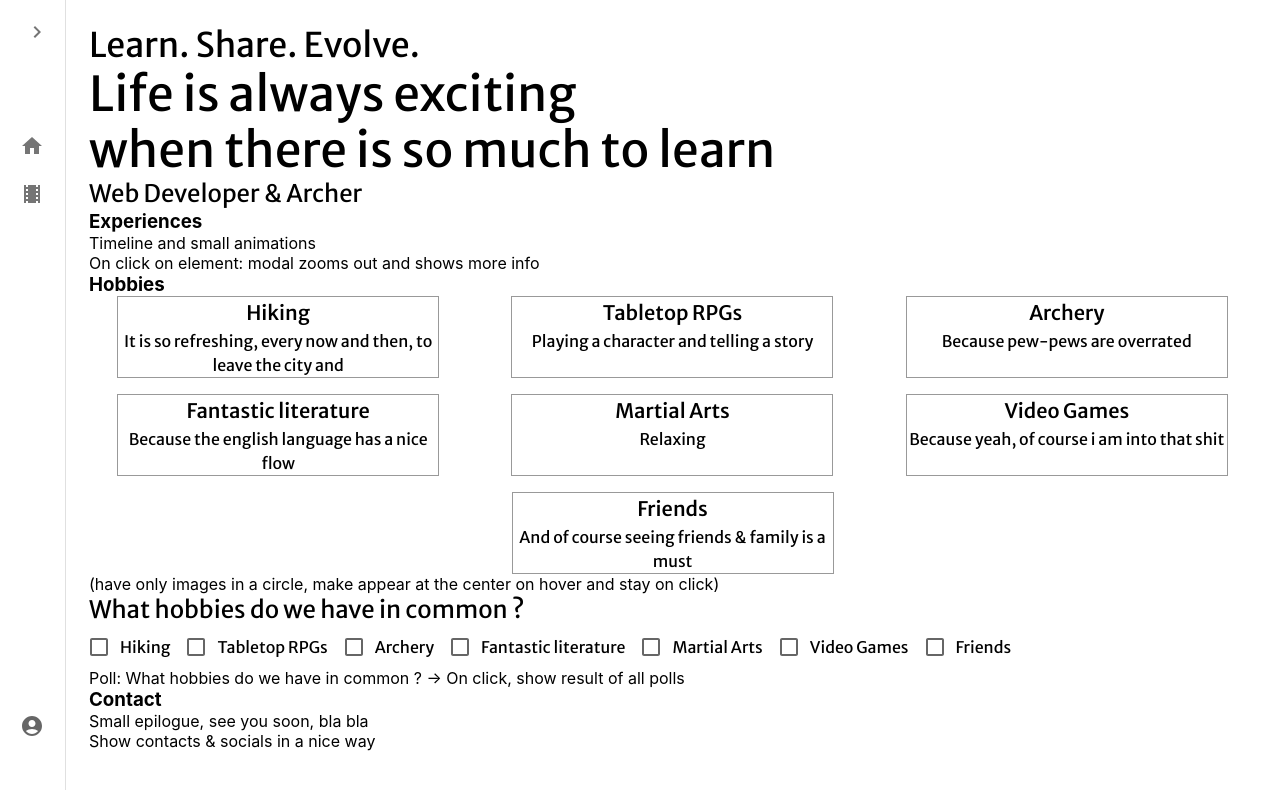
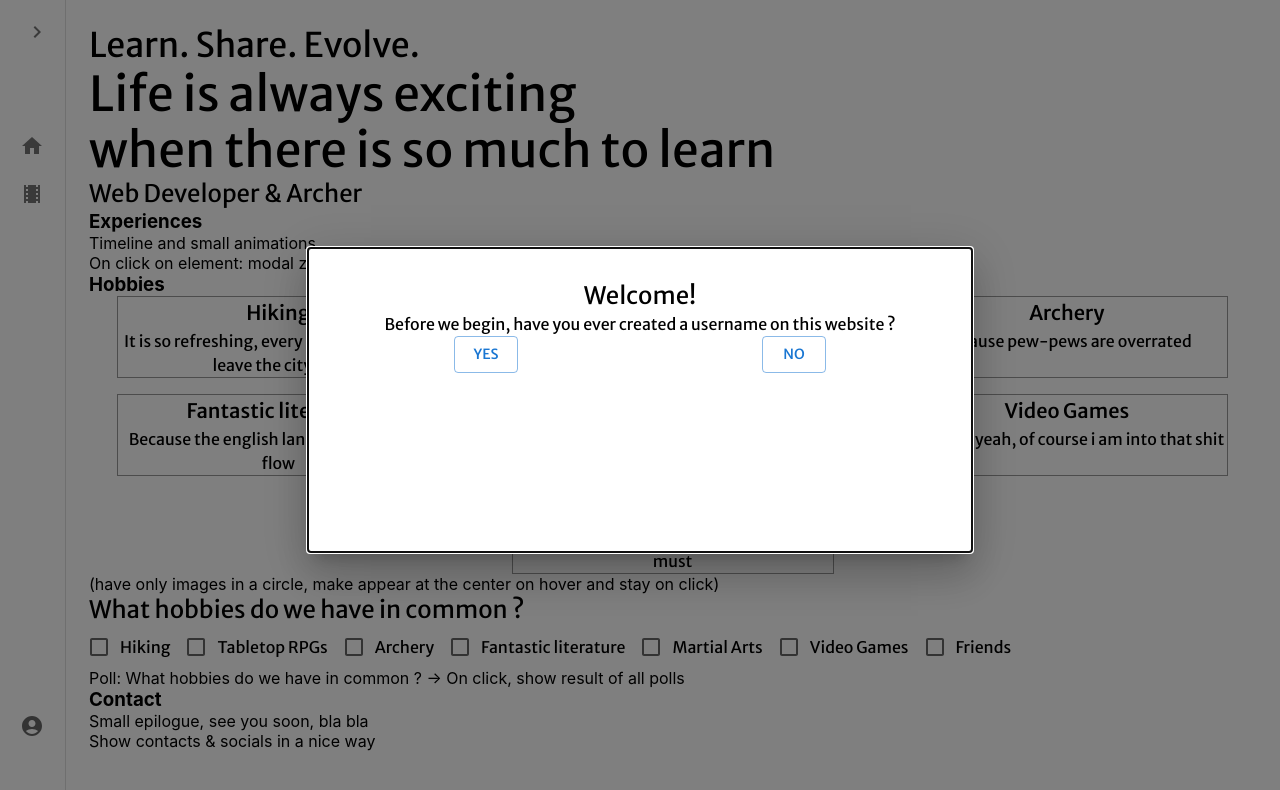
Before and after one commit to mlangumier/portfolio, a React (Create React App) app: page / in a window 1280 px wide. Shown: the top 790 px of the page. Built offline with nearby package versions, Linux system fonts and the light colour scheme.

Commit message:
Setup components for user login & creation

```diff
--- a/src/Components/CreateUser/createUser.tsx
+++ /dev/null
@@ -1,74 +0,0 @@
-import { useState } from "react";
-import Box from '@mui/material/Box';
-import { Typography } from "@mui/material";
-import Grid from '@mui/material/Grid';
-import randomNumber from 'Functions/randomNumber'
-import Button from '@mui/material/Button';
-import TextField from '@mui/material/TextField';
-
-export const CreateUser = () => {
-  const [ userName, setUsername ] = useState<string>("")
-
-  const handleUserName = (inputName: string) => {
-    setUsername(`${inputName}#${randomNumber(1000, 9999)}`)
-  }
-
-  return (
-    <Box sx={{ flexGrow: 1 }}>
-      <Typography variant="body1" component="p">Welcome, {userName || "Traveller"}! Before we begin, do you already have a username on this website ?</Typography>
-      <Grid container spacing={2} style={{textAlign:'center'}}>
-        <Grid item xs={12} md={6}>
-          <Button variant="outlined">Yes</Button>
-          <FindUserame />
-        </Grid>
-        <Grid item xs={12} md={6}>
-          <Button variant="outlined">No</Button>
-          <CreateUsername />
-        </Grid>
-      </Grid>
-    </Box>
-  )
-}
-
-// YES
-const FindUserame = () => {
-  return (
-    <Box>
-      <Typography variant="body1" component="p">Search for your username</Typography>
-      <Box>
-        <TextField id="standard-basic" label="Mathieu#1234" variant="standard" />
-        <Button variant="outlined">Confirm</Button>
-      </Box>
-      <Typography variant="body2" component="p">* Be aware that you can select or create another username by visiting your Profile</Typography>
-    </Box>
-  )
-}
-
-// NO
-const CreateUsername = () => {
-  return (
-    <Box style={{border:'1px solid #999'}}>
-      <Typography variant="body1" component="p">Let's create a username </Typography>
-      <Grid container>
-        <Grid item xs={12} sm={6}>
-          <Typography variant="body1" component="p">Choose a username </Typography>
-          <Box>
-            <TextField id="standard-basic" label="Username#1234" variant="standard" />
-            <Button variant="outlined">Create</Button>
-          </Box>
-        </Grid>
-        <Grid item xs={12} sm={6}>
-          <Typography variant="body1" component="p">Or let me choose a username for you </Typography>
-          <Box>
-            <TextField id="standard-basic" label="Aragorn#4947" variant="standard" />
-            {/* On click 'Meh...', put another label on btn */}
-            <Button variant="outlined">Meh...</Button>
-            <Button variant="outlined">This one!</Button>
-          </Box>
-        </Grid>
-      </Grid>
-      <Typography variant="body2" component="p">* Be aware that you can modify you username at any time by visiting your Profile</Typography>
-    </Box>
-
-  )
-}
--- /dev/null
+++ b/src/Components/WelcomeUser/welcomeUser.tsx
@@ -0,0 +1,187 @@
+import React, { useState } from "react";
+import Box from '@mui/material/Box';
+import { Typography } from "@mui/material";
+import Grid from '@mui/material/Grid';
+import randomNumber from 'Functions/randomNumber'
+import Button from '@mui/material/Button';
+import TextField from '@mui/material/TextField';
+import Modal from '@mui/material/Modal';
+
+const modalStyle = {
+  position: 'absolute' as 'absolute',
+  top: '50%',
+  left: '50%',
+  transform: 'translate(-50%, -50%)',
+  width: 600,
+  height: 240,
+  bgcolor: 'background.paper',
+  border: '2px solid #00',
+  boxShadow: 24,
+  p: 4,
+  textAlign:'center',
+};
+
+type handleStepProp = {
+  handleStep: (step: number) => void;
+}
+
+export const WelcomeUser = () => {
+  const [ userName, setUsername ] = useState<string>("")
+  const [ open, setOpen ] = useState<boolean>(true);
+  const [ step, setStep ] = useState<number>(0)
+
+  const handleUserName = (inputName: string) => {
+    setUsername(`${inputName || 'Mathieu'}#${randomNumber(100, 9999)}`)
+  }
+
+  const handleOpen = () => setOpen(!open);
+
+  const handleStep = (step: number) => {
+    setStep(step)
+  }
+
+  return (
+    <Box>
+      <Modal
+        open={open}
+        onClose={handleOpen}
+        aria-labelledby="modal-modal-title"
+        aria-describedby="modal-modal-description"
+        // hideBackdrop
+        // style={{backgroundColor:'rgba(0, 0, 0, 0.6)'}}
+        sx={{flexGrow: 1}}
+        >
+          <Box sx={modalStyle}>
+            {
+              // Retourner directement le composant en return de la fonction et virer tout ce merdier
+              // Parce qu'en plus je peux pas passer de props correctement avec ces conneries...
+              step === 0 && <Welcome handleStep={handleStep} /> ||
+              step === 10 && <FindUserame handleStep={handleStep} /> ||
+              step === 11 && <FoundUsername handleStep={handleStep} /> ||
+              step === 12 && <WelcomeBack /> ||
+              step === 20 && <CreateUsername handleStep={handleStep} /> ||
+              step === 21 && <ConfirmUsername handleStep={handleStep} /> ||
+              step === 22 && <WelcomeNew />
+            }
+          </Box>
+      </Modal>
+    </Box>
+  )
+}
+
+
+//EXIST OR NOT?
+const Welcome = (props: handleStepProp) => {
+  const { handleStep } = props
+  return (
+    <React.Fragment>
+      <Typography variant="h5" component="p">Welcome!</Typography>
+      <Typography variant="body1" component="p">Before we begin, have you ever created a username on this website ?</Typography>
+      <Grid container spacing={2} style={{textAlign:'center'}}>
+        <Grid item xs={6}>
+          <Button variant="outlined" onClick={() => handleStep(10)}>Yes</Button>
+        </Grid>
+        <Grid item xs={6}>
+          <Button variant="outlined" onClick={() => handleStep(20)}>No</Button>
+        </Grid>
+      </Grid>
+    </React.Fragment>
+  )
+}
+
+// EXIST
+const FindUserame = (props: handleStepProp) => {
+  const { handleStep } = props
+  return (
+    <React.Fragment>
+      <Button variant="outlined" onClick={() => handleStep(20)}>I want to create a new username</Button>
+      <Typography variant="h5" component="p">Find your username:</Typography>
+      <Box>
+        <TextField id="standard-basic" label="Mathieu#1234" variant="standard" />
+        <Button variant="outlined"  onClick={() => handleStep(11)}>Confirm</Button>
+      </Box>
+      <Typography variant="body2" component="p">* Remember that you can select or create another username at any time by visiting your Profile</Typography>
+    </React.Fragment>
+  )
+}
+// FOUND
+const FoundUsername = (props: handleStepProp) => {
+  const { handleStep } = props
+  return (
+    <React.Fragment>
+      <Typography variant="h5" component="p">Are you {'username'} ?</Typography>
+      <Box>
+        <Button variant="outlined" onClick={() => handleStep(12)}>It's a me!</Button>
+        <Button variant="outlined" onClick={() => handleStep(10)}>No, search again</Button>
+        <Button variant="outlined" onClick={() => handleStep(20)}>Create new username</Button>
+      </Box>
+    </React.Fragment>
+  )
+}
+// LOGGED IN
+const WelcomeBack = () => {
+  return (
+    <React.Fragment>
+      <Typography variant="h5" component="p">Welcome back, {'username'}!</Typography>
+      <Typography variant="body2" component="p">* Remember that you can modify you username or create a new one at any time by visiting your Profile</Typography>
+    </React.Fragment>
+  )
+}
+
+// CREATE
+const CreateUsername = (props: handleStepProp) => {
+  const { handleStep } = props
+  return (
+    <React.Fragment>
+      <Button variant="outlined" onClick={() => handleStep(10)}>Wait! I already have a username!</Button>
+      <Typography variant="h5" component="p">Let's create a username </Typography>
+      <Grid container>
+        <Grid item xs={12} sm={6}>
+          <Typography variant="body1" component="p">Choose a username </Typography>
+          <Box>
+            <TextField id="standard-basic" label="Username#1234" variant="standard" />
+            <Button variant="outlined" onClick={() => handleStep(21)}>Create</Button>
+          </Box>
+        </Grid>
+        <Grid item xs={12} sm={6}>
+          <Typography variant="body1" component="p">Or let me choose a username for you </Typography>
+          <Box>
+            <TextField id="standard-basic" label="Aragorn#4947" variant="standard" />
+            {/* On click 'Meh...', put another label on btn */}
+            <Box>
+              <Button variant="outlined">Meh...</Button>
+              <Button variant="outlined" onClick={() => handleStep(21)}>This one!</Button>
+            </Box>
+          </Box>
+        </Grid>
+      </Grid>
+      <Typography variant="body2" component="p">* Remember that you can modify you username at any time by visiting your Profile</Typography>
+    </React.Fragment>
+  )
+}
+// CONFIRM CREATION
+const ConfirmUsername = (props: handleStepProp) => {
+  const { handleStep } = props
+  return (
+    <React.Fragment>
+      <Typography variant="h5" component="p">Will that be your username?</Typography>
+      <Box>
+      <Button variant="outlined" onClick={() => handleStep(22)}>Yes!</Button>
+      <Button variant="outlined" onClick={() => handleStep(20)}>Let me rethink that...</Button>
+      <Button variant="outlined" onClick={() => handleStep(10)}>Actually, i already have a username...</Button>
+      </Box>
+    </React.Fragment>
+  )
+}
+
+// WELCOME NEW USER
+// LOGGED IN
+const WelcomeNew = () => {
+  return (
+    <React.Fragment>
+      <Typography variant="h5" component="p">Then welcome, {'username'}!</Typography>
+      <Typography variant="body2" component="p">* Remember that you can modify you username or create a new one at any time by visiting your Profile</Typography>
+
+    </React.Fragment>
+  )
+}
--- a/src/Pages/Profile/profileLayout.tsx
+++ b/src/Pages/Profile/profileLayout.tsx
@@ -2,7 +2,6 @@ import React from "react";
 import { MenuItemsProfile } from "Components/Menu/menuItems";
 import { MenuTop } from "Components/Menu/menu";
 import { Container } from "@mui/material";
-import { CreateUser } from "Components/CreateUser/createUser";
 
 export const ProfileLayout = () => {
   return (
@@ -10,7 +9,6 @@ export const ProfileLayout = () => {
       <MenuTop menuItems={MenuItemsProfile} />
       <Container className="page-content" maxWidth="xl" component="main" sx={{ p: 3 }}>
         <div>User Profile Page</div>
-        <CreateUser />
       </Container>
     </React.Fragment>
   )
--- a/src/Pages/layout.tsx
+++ b/src/Pages/layout.tsx
@@ -2,6 +2,7 @@ import { useEffect, useState } from "react";
 import { Navbar } from "Components/Navbar/navbar";
 import { Box } from "@mui/material";
 import { Outlet } from "react-router-dom";
+import { WelcomeUser } from "Components/WelcomeUser/welcomeUser";
 
 export const Layout = () => {
   const [ open, setOpen ] = useState<boolean>(false);
@@ -17,6 +18,10 @@ export const Layout = () => {
       <Box className="page-full" style={{ width: `calc(100% - ${navbarwidth}px)`, flexGrow: 1 }}>
         <Outlet />
       </Box>
+      {
+        // Vérifier si state.user has a name
+        <WelcomeUser />
+      }
     </Box>
   )
 }
```
